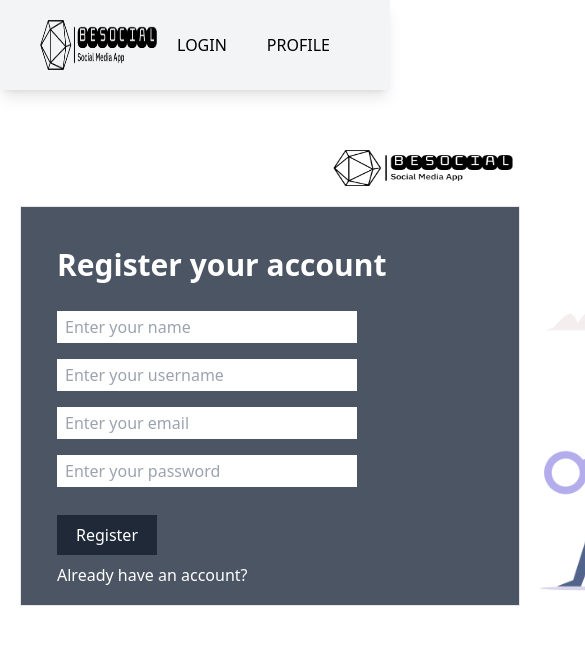
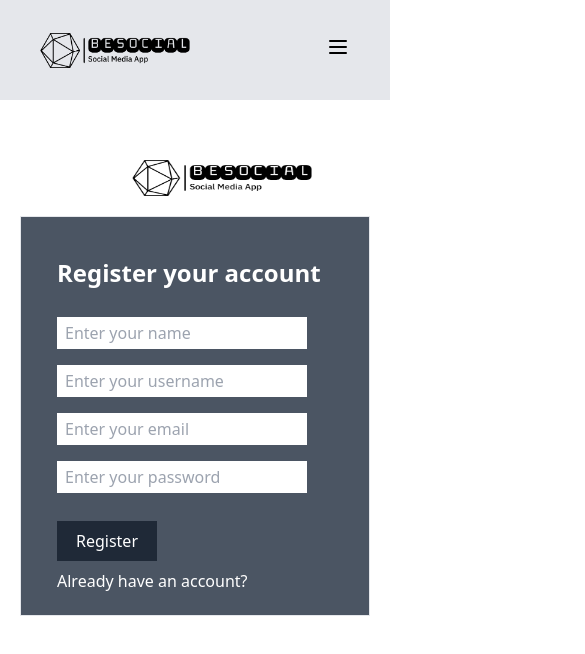
Before and after one commit to kumarsuraj007/Besocial-social-media-application, a React (Vite) app in the folder client/: page /register in a window 390 px wide. Shown: the top 654 px of the page, 585 px wide, since content can reach past the window. Built offline with nearby package versions, Linux system fonts and the light colour scheme.

Commit message:
added responsive styles

```diff
--- a/client/package.json
+++ b/client/package.json
@@ -15,6 +15,7 @@
     "@fortawesome/free-solid-svg-icons": "^6.4.2",
     "@fortawesome/react-fontawesome": "^0.2.0",
     "font-awesome": "^4.7.0",
+    "lucide-react": "^0.269.0",
     "materialize-css": "^1.0.0-rc.2",
     "react": "^18.2.0",
     "react-dom": "^18.2.0",
--- a/client/src/App.jsx
+++ b/client/src/App.jsx
@@ -1,12 +1,12 @@
 import {Routes, Route} from 'react-router-dom'
 import Home from "./routes/Home/Home.component";
 import Login from "./routes/Login/Login.component";
-import Navbar from './components/Navbar/Navbar.component';
 import Register from './routes/Register/Register.component';
+import Header from './components/Header/Header.component';
 const App = () => {
   return(
   <Routes>
-    <Route path='/' element={<Navbar />}>
+    <Route path='/' element={<Header />}>
     <Route index element={<Home />} />
     <Route path='/login' element={<Login />} />
     <Route path='/register' element={<Register />} />
--- /dev/null
+++ b/client/src/components/Header/Header.component.jsx
@@ -0,0 +1,17 @@
+import {Outlet} from 'react-router-dom';
+import Nav from '../Nav/Nav.component';
+import Logo from '../Logo/Logo.component';
+
+const Header = () => {
+  return (
+    <nav className=''>
+    <div className='bg-gray-200 md:h-[80px] h-[100px] flex justify-between items-center px-10 flex-wrap'>
+      <Logo />
+      <Nav />
+    </div>
+    <Outlet />
+    </nav>
+  )
+}
+
+export default Header
--- /dev/null
+++ b/client/src/components/Logo/Logo.component.jsx
@@ -0,0 +1,14 @@
+import {Link} from 'react-router-dom'
+import LogoImg from '../../assets/besocial.png'
+
+const Logo = () => {
+  return (
+    <div>
+        <Link to='/'>
+        <img className='md:h-[50px] h-[35px]' src={LogoImg} alt="Besocial" />
+        </Link>
+    </div>
+  )
+}
+
+export default Logo
--- /dev/null
+++ b/client/src/components/Nav/Nav.component.jsx
@@ -0,0 +1,37 @@
+import { useState } from 'react'
+import {NavLink} from 'react-router-dom'
+import {Menu, X} from 'lucide-react'
+
+const NavLinks = () => {
+  return (
+    <>
+      <NavLink className='' to='/login'>Login</NavLink>
+      <NavLink className='' to='/profile'>profile</NavLink>
+    </>
+  )
+}
+
+const Nav = () => {
+  const [isOpen, setIsOpen] = useState(false)
+  const toggle = () => setIsOpen(!isOpen)
+  return (
+    <>
+    <nav className='flex w-[150px] justify-end'>
+    <div className='hidden w-full md:flex justify-between'>
+      <NavLinks />
+    </div>
+    <div>
+        <button className='md:hidden' onClick={toggle}>{isOpen ? <X/> : <Menu />}</button>
+      </div>
+
+    </nav>
+    {isOpen && (
+      <div className='flex flex-col items-center basis-full'>
+        <NavLinks />
+      </div>
+    )}
+    </>
+  )
+}
+
+export default Nav
--- a/client/src/components/Navbar/Navbar.component.jsx
+++ /dev/null
@@ -1,25 +0,0 @@
-import { Link, Outlet } from 'react-router-dom'
-import Logo from '../../assets/besocial.png'
-
-const Navbar = () => {
-  return (
-    <>
-    <nav className='bg-gray-100 shadow-lg'>
-        <div className='flex justify-between items-center px-10 py-5'>
-          <Link to='/'>
-        <img className='h-[50px]' src={Logo} alt="Besocial" />
-          </Link>
-        <ul className='flex items-center'>
-          <Link to='/login'>
-          <li className='px-5 cursor-pointer hover:translate-x-1 transition'>LOGIN</li>
-          </Link>
-            <li className='px-5 cursor-pointer hover:translate-x-1 transition'>PROFILE</li>
-        </ul>
-        </div>
-    </nav>
-    <Outlet />
-    </>
-  )
-}
-
-export default Navbar
--- a/client/src/routes/Home/Home.component.jsx
+++ b/client/src/routes/Home/Home.component.jsx
@@ -2,8 +2,8 @@ import {Link} from 'react-router-dom'
 
 const Home = () => {
   return (
-       <div className='mx-[100px] mt-[50px] flex items-center flex-col justify-center h-[60vh]'>
-      <h2 className='text-5xl font-bold'>Welcome To Besocial...</h2>
+       <div className='md:w-[200vh] mx-auto w-[50vh] mt-[50px] flex items-center flex-col justify-center h-[60vh]'>
+      <h2 className='md:text-5xl text-3xl font-bold'>Welcome To Besocial</h2>
       <Link to='/register'>
       <button className='w-[180px] mt-[20px] py-4 bg-black text-white hover:bg-gray-800 transition-all'>Get Started</button>
       </Link>
--- a/client/src/routes/Login/Login.component.jsx
+++ b/client/src/routes/Login/Login.component.jsx
@@ -42,24 +42,24 @@ const Login = () => {
 }
   return (
     <section className="bg-gray-80 my-[60px]">
-      <div className="w-[150vh] mx-auto">
-        <div className="w-[600px] mx-auto my-5">
+      <div className="md:w-[150vh] w-[55vh] mx-auto">
+        <div className="md:w-[600px] w-[200px] mx-auto my-5">
           <img src={Logo} className="h-9 w-[180px]" />
         </div>
         <div className="flex h-[400px]">
-          <div className="w-[500px] border mx-5 flex flex-col bg-gray-600 text-white">
-            <h1 className="text-3xl ms-9 mt-[70px] font-bold">
+          <div className="md:w-[500px] w-[350px] border mx-5 flex flex-col bg-gray-600 text-white">
+            <h1 className="md:text-3xl text-2xl ms-9 mt-[70px] font-bold">
               Login to your account
             </h1>
             <div className="my-5 ms-9">
               <input
-                className="my-5 ps-2 w-[300px] h-8 placeholder: outline-none text-gray-900"
+                className="my-5 ps-2 w-[250px] md:w-[300px] h-8 placeholder: outline-none text-gray-900"
                 type="email"
                 placeholder="Enter your email" onChange={(e) => setEmail(e.target.value)}
               />
               <br />
               <input
-                className="my-2 ps-2 w-[300px] h-8 placeholder: outline-none text-gray-900"
+                className="my-2 ps-2 w-[250px] md:w-[300px] h-8 placeholder: outline-none text-gray-900"
                 type="password"
                 placeholder="Enter your password" onChange={(e) => setPassword(e.target.value)}
               />
@@ -76,7 +76,7 @@ const Login = () => {
               </div>
             </div>
           </div>
-          <img className="h-[400px]" src={LoginImg} alt="" />
+          <img className="hidden md:flex h-[400px]" src={LoginImg} alt="" />
         </div>
       </div>
     </section>
--- a/client/src/routes/Register/Register.component.jsx
+++ b/client/src/routes/Register/Register.component.jsx
@@ -47,34 +47,34 @@ const Register = () => {
   return (
     <div>
       <section className="bg-gray-80 my-[60px]">
-      <div className="w-[150vh] mx-auto">
-        <div className="w-[600px] mx-auto my-5">
+      <div className="md:w-[150vh] w-[55vh] mx-auto">
+        <div className="md:w-[600px] w-[200px] mx-auto my-5">
           <img src={Logo} className="h-9 w-[180px]" />
         </div>
         <div className="flex h-[400px]">
-          <div className="w-[500px] border mx-5 flex flex-col bg-gray-600 text-white">
-            <h1 className="text-3xl ms-9 mt-[40px] font-bold">
+          <div className="md:w-[500px] w-[350px] border mx-5 flex flex-col bg-gray-600 text-white">
+            <h1 className="md:text-3xl text-2xl ms-9 mt-[40px] font-bold">
               Register your account
             </h1>
             <div className="my-5 ms-9">
             <input
-                className="my-2 ps-2 w-[300px] h-8 placeholder: outline-none text-gray-900"
+                className="my-2 ps-2 w-[250px] md:w-[300px] h-8 placeholder: outline-none text-gray-900"
                 type="text"
                 placeholder="Enter your name" onChange={(e) => setName(e.target.value)}
               />
             <input
-                className="my-2 ps-2 w-[300px] h-8 placeholder: outline-none text-gray-900"
+                className="my-2 ps-2 w-[250px] md:w-[300px] h-8 placeholder: outline-none text-gray-900"
                 type="text"
                 placeholder="Enter your username" onChange={(e) => setUsername(e.target.value)}
               />
               <input
-                className="my-2 ps-2 w-[300px] h-8 placeholder: outline-none text-gray-900"
+                className="my-2 ps-2 w-[250px] md:w-[300px] h-8 placeholder: outline-none text-gray-900"
                 type="email"
                 placeholder="Enter your email" onChange={(e) => setEmail(e.target.value)}
               />
               <br />
               <input
-                className="my-2 ps-2 w-[300px] h-8 placeholder: outline-none text-gray-900"
+                className="my-2 ps-2 w-[250px] md:w-[300px] h-8 placeholder: outline-none text-gray-900"
                 type="password"
                 placeholder="Enter your password" onChange={(e) => setPassword(e.target.value)}
               />
@@ -91,7 +91,7 @@ const Register = () => {
               </div>
             </div>
           </div>
-          <img className="h-[400px]" src={RegImg} alt="" />
+          <img className="hidden md:flex h-[400px]" src={RegImg} alt="" />
         </div>
       </div>
     </section>
```
Also changed, not shown: 1 other file (tests, documents, lock files or other folders).
